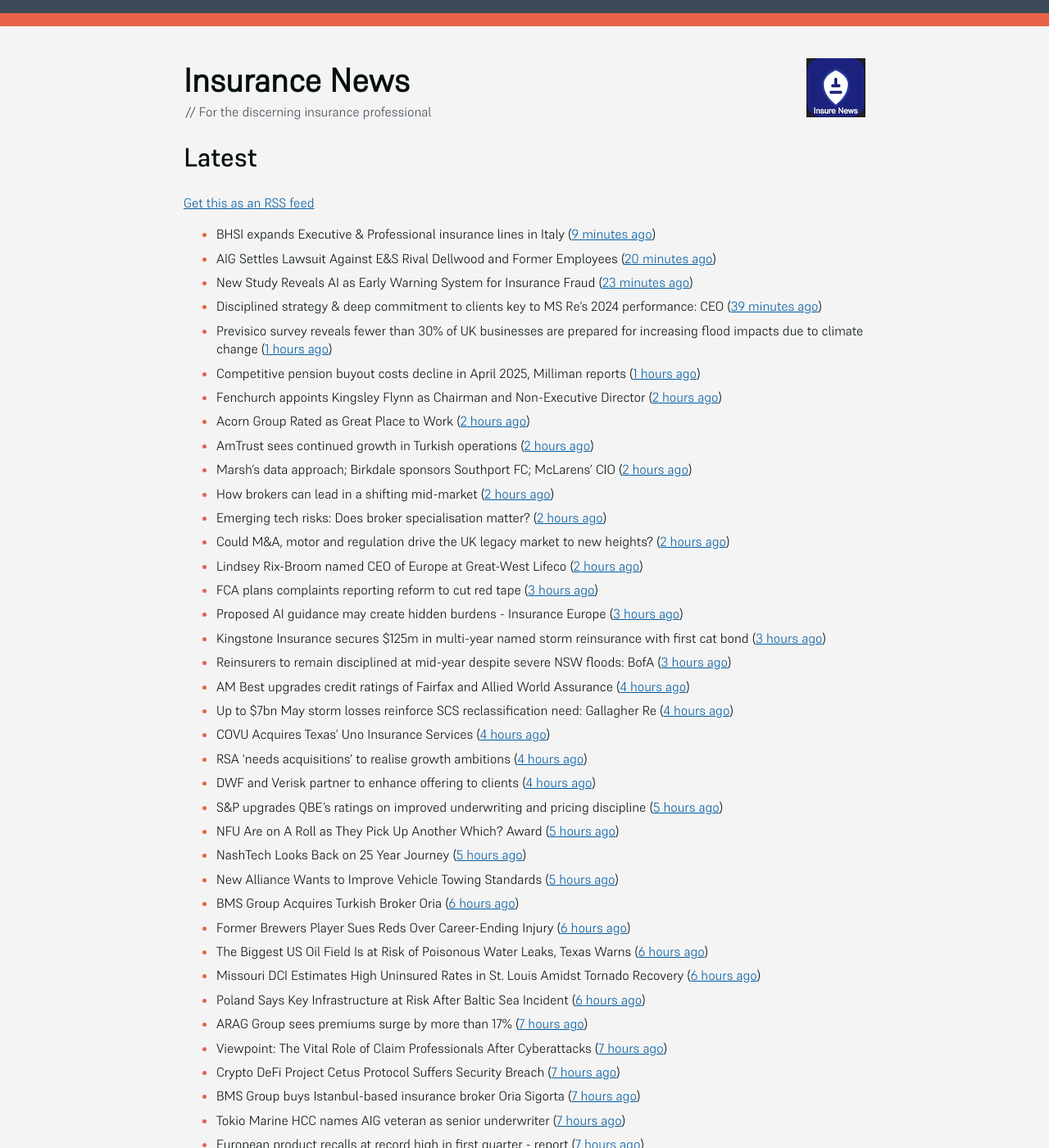
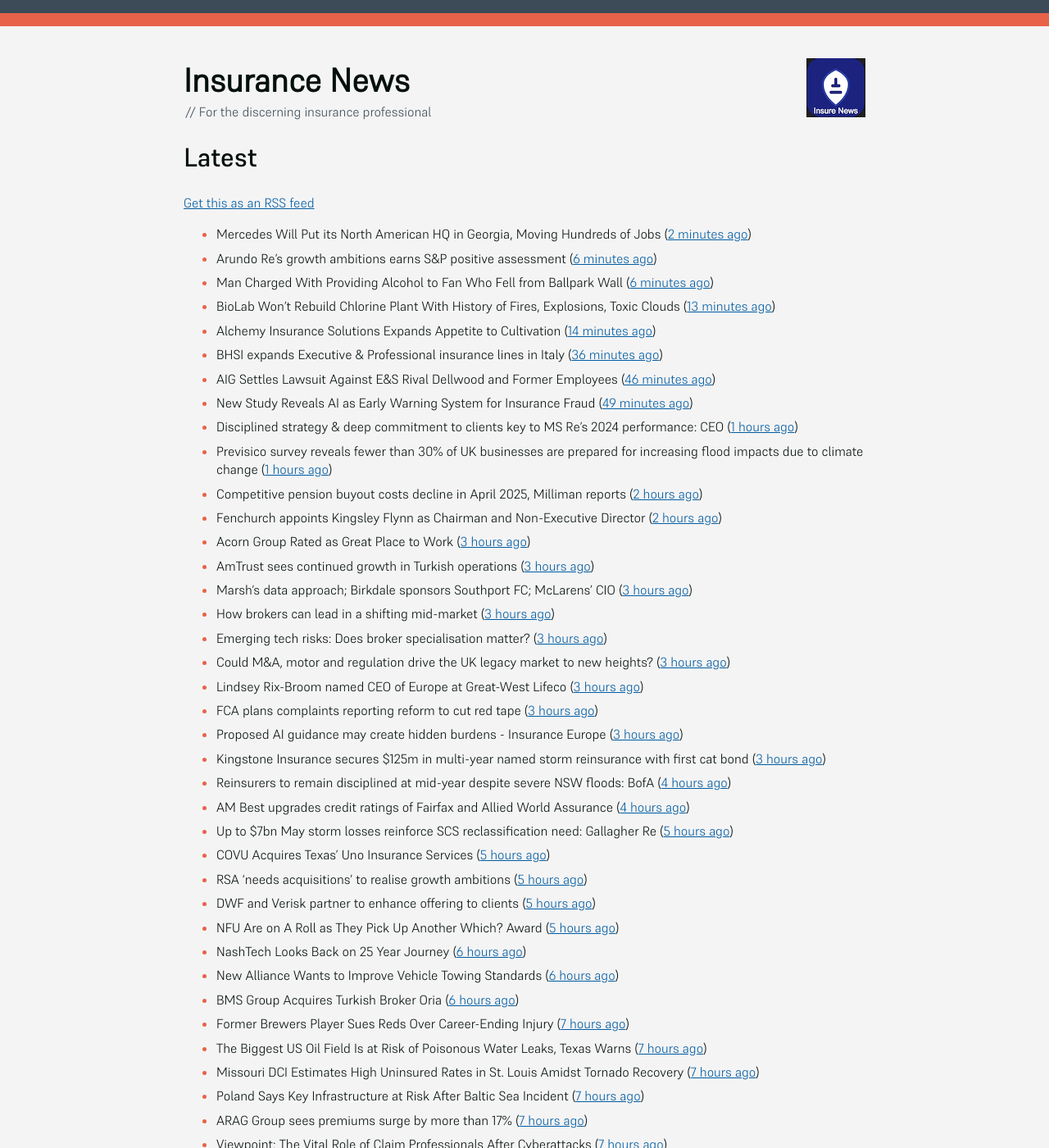
Before and after one commit to mat-0/feeds.thechels.uk, a Jekyll site: the page built from index.md, in a window 1280 px wide and 1400 px high. Shown: the whole window at 82% size. Built offline with Jekyll 4.4.1, drawn with Linux system fonts in a browser that asks for light colours; some of the changed text lies outside the part shown.

Commit message:
New Feed

```diff
--- a/index.md
+++ b/index.md
@@ -8,38 +8,42 @@ description: Latest Updates
 [Get this as an RSS feed](/feed.rss)
 
 <!-- news_marker starts -->
-- BHSI expands Executive & Professional insurance lines in Italy ([9 minutes ago](https://www.reinsurancene.ws/bhsi-expands-executive-professional-insurance-lines-in-italy/))
-- AIG Settles Lawsuit Against E&S Rival Dellwood and Former Employees ([20 minutes ago](https://www.insurancejournal.com/news/national/2025/05/23/824949.htm))
-- New Study Reveals AI as Early Warning System for Insurance Fraud ([23 minutes ago](https://insurance-edge.net/2025/05/23/new-study-reveals-ai-as-early-warning-system-for-insurance-fraud/))
-- Disciplined strategy & deep commitment to clients key to MS Re’s 2024 performance: CEO ([39 minutes ago](https://www.reinsurancene.ws/disciplined-strategy-deep-commitment-to-clients-key-to-ms-res-2024-performance-ceo/))
+- Mercedes Will Put its North American HQ in Georgia, Moving Hundreds of Jobs ([2 minutes ago](https://www.insurancejournal.com/news/southeast/2025/05/23/824961.htm))
+- Arundo Re’s growth ambitions earns S&P positive assessment ([6 minutes ago](https://www.reinsurancene.ws/arundo-res-growth-ambitions-earns-sp-positive-assessment/))
+- Man Charged With Providing Alcohol to Fan Who Fell from Ballpark Wall ([6 minutes ago](https://www.insurancejournal.com/news/east/2025/05/23/824958.htm))
+- BioLab Won’t Rebuild Chlorine Plant With History of Fires, Explosions, Toxic Clouds ([13 minutes ago](https://www.insurancejournal.com/news/southeast/2025/05/23/824955.htm))
+- Alchemy Insurance Solutions Expands Appetite to Cultivation ([14 minutes ago](https://www.insurancejournal.com/services/newswire/2025/05/23/822727.htm))
+- BHSI expands Executive & Professional insurance lines in Italy ([36 minutes ago](https://www.reinsurancene.ws/bhsi-expands-executive-professional-insurance-lines-in-italy/))
+- AIG Settles Lawsuit Against E&S Rival Dellwood and Former Employees ([46 minutes ago](https://www.insurancejournal.com/news/national/2025/05/23/824949.htm))
+- New Study Reveals AI as Early Warning System for Insurance Fraud ([49 minutes ago](https://insurance-edge.net/2025/05/23/new-study-reveals-ai-as-early-warning-system-for-insurance-fraud/))
+- Disciplined strategy & deep commitment to clients key to MS Re’s 2024 performance: CEO ([1 hours ago](https://www.reinsurancene.ws/disciplined-strategy-deep-commitment-to-clients-key-to-ms-res-2024-performance-ceo/))
 - Previsico survey reveals fewer than 30% of UK businesses are prepared for increasing flood impacts due to climate change ([1 hours ago](https://insurance-edge.net/2025/05/23/previsico-survey-reveals-fewer-than-30-of-uk-businesses-are-prepared-for-increasing-flood-impacts-due-to-climate-change/))
-- Competitive pension buyout costs decline in April 2025, Milliman reports ([1 hours ago](https://www.reinsurancene.ws/competitive-pension-buyout-costs-decline-in-april-2025-milliman-reports/))
+- Competitive pension buyout costs decline in April 2025, Milliman reports ([2 hours ago](https://www.reinsurancene.ws/competitive-pension-buyout-costs-decline-in-april-2025-milliman-reports/))
 - Fenchurch appoints Kingsley Flynn as Chairman and Non-Executive Director ([2 hours ago](https://www.reinsurancene.ws/fenchurch-appoints-kingsley-flynn-as-chairman-and-non-executive-director/))
-- Acorn Group Rated as Great Place to Work ([2 hours ago](https://insurance-edge.net/2025/05/23/acorn-group-rated-as-great-place-to-work/))
-- AmTrust sees continued growth in Turkish operations ([2 hours ago](https://www.reinsurancene.ws/amtrust-sees-continued-growth-in-turkish-operations/))
-- Marsh’s data approach; Birkdale sponsors Southport FC; McLarens’ CIO ([2 hours ago](https://www.postonline.co.uk/news/7957810/marsh%E2%80%99s-data-approach-birkdale-sponsors-southport-fc-mclarens%E2%80%99-cio))
-- How brokers can lead in a shifting mid-market ([2 hours ago](https://www.insurancebusinessmag.com/uk/news/breaking-news/how-brokers-can-lead-in-a-shifting-midmarket-536720.aspx))
-- Emerging tech risks: Does broker specialisation matter? ([2 hours ago](https://www.insurancebusinessmag.com/uk/news/technology/emerging-tech-risks-does-broker-specialisation-matter-536719.aspx))
-- Could M&A, motor and regulation drive the UK legacy market to new heights? ([2 hours ago](https://www.postonline.co.uk/reinsurance/7957816/could-ma-motor-and-regulation-drive-the-uk-legacy-market-to-new-heights))
-- Lindsey Rix-Broom named CEO of Europe at Great-West Lifeco ([2 hours ago](https://www.insurancebusinessmag.com/uk/news/life-insurance/lindsey-rixbroom-named-ceo-of-europe-at-greatwest-lifeco-536718.aspx))
+- Acorn Group Rated as Great Place to Work ([3 hours ago](https://insurance-edge.net/2025/05/23/acorn-group-rated-as-great-place-to-work/))
+- AmTrust sees continued growth in Turkish operations ([3 hours ago](https://www.reinsurancene.ws/amtrust-sees-continued-growth-in-turkish-operations/))
+- Marsh’s data approach; Birkdale sponsors Southport FC; McLarens’ CIO ([3 hours ago](https://www.postonline.co.uk/news/7957810/marsh%E2%80%99s-data-approach-birkdale-sponsors-southport-fc-mclarens%E2%80%99-cio))
+- How brokers can lead in a shifting mid-market ([3 hours ago](https://www.insurancebusinessmag.com/uk/news/breaking-news/how-brokers-can-lead-in-a-shifting-midmarket-536720.aspx))
+- Emerging tech risks: Does broker specialisation matter? ([3 hours ago](https://www.insurancebusinessmag.com/uk/news/technology/emerging-tech-risks-does-broker-specialisation-matter-536719.aspx))
+- Could M&A, motor and regulation drive the UK legacy market to new heights? ([3 hours ago](https://www.postonline.co.uk/reinsurance/7957816/could-ma-motor-and-regulation-drive-the-uk-legacy-market-to-new-heights))
+- Lindsey Rix-Broom named CEO of Europe at Great-West Lifeco ([3 hours ago](https://www.insurancebusinessmag.com/uk/news/life-insurance/lindsey-rixbroom-named-ceo-of-europe-at-greatwest-lifeco-536718.aspx))
 - FCA plans complaints reporting reform to cut red tape ([3 hours ago](https://www.insurancebusinessmag.com/uk/news/breaking-news/fca-plans-complaints-reporting-reform-to-cut-red-tape-536717.aspx))
 - Proposed AI guidance may create hidden burdens - Insurance Europe ([3 hours ago](https://www.insurancebusinessmag.com/uk/news/technology/proposed-ai-guidance-may-create-hidden-burdens--insurance-europe-536716.aspx))
 - Kingstone Insurance secures $125m in multi-year named storm reinsurance with first cat bond ([3 hours ago](https://www.reinsurancene.ws/kingstone-insurance-secures-125m-in-multi-year-named-storm-reinsurance-with-first-cat-bond/))
-- Reinsurers to remain disciplined at mid-year despite severe NSW floods: BofA ([3 hours ago](https://www.reinsurancene.ws/reinsurers-to-remain-disciplined-at-mid-year-despite-severe-nsw-floods-bofa/))
+- Reinsurers to remain disciplined at mid-year despite severe NSW floods: BofA ([4 hours ago](https://www.reinsurancene.ws/reinsurers-to-remain-disciplined-at-mid-year-despite-severe-nsw-floods-bofa/))
 - AM Best upgrades credit ratings of Fairfax and Allied World Assurance ([4 hours ago](https://www.reinsurancene.ws/am-best-upgrades-credit-ratings-of-fairfax-and-allied-world-assurance/))
-- Up to $7bn May storm losses reinforce SCS reclassification need: Gallagher Re ([4 hours ago](https://www.reinsurancene.ws/up-to-7bn-may-storm-losses-reinforce-scs-reclassification-need-gallagher-re/))
-- COVU Acquires Texas’ Uno Insurance Services ([4 hours ago](https://www.insurancejournal.com/news/southcentral/2025/05/23/824917.htm))
-- RSA ‘needs acquisitions’ to realise growth ambitions ([4 hours ago](https://www.postonline.co.uk/news/7957807/rsa-%E2%80%98needs-acquisitions%E2%80%99-to-realise-growth-ambitions))
-- DWF and Verisk partner to enhance offering to clients ([4 hours ago](https://www.postonline.co.uk/news/7957815/dwf-and-verisk-partner-to-enhance-offering-to-clients))
-- S&P upgrades QBE’s ratings on improved underwriting and pricing discipline ([5 hours ago](https://www.reinsurancene.ws/sp-upgrades-qbes-ratings-on-improved-underwriting-and-pricing-discipline/))
+- Up to $7bn May storm losses reinforce SCS reclassification need: Gallagher Re ([5 hours ago](https://www.reinsurancene.ws/up-to-7bn-may-storm-losses-reinforce-scs-reclassification-need-gallagher-re/))
+- COVU Acquires Texas’ Uno Insurance Services ([5 hours ago](https://www.insurancejournal.com/news/southcentral/2025/05/23/824917.htm))
+- RSA ‘needs acquisitions’ to realise growth ambitions ([5 hours ago](https://www.postonline.co.uk/news/7957807/rsa-%E2%80%98needs-acquisitions%E2%80%99-to-realise-growth-ambitions))
+- DWF and Verisk partner to enhance offering to clients ([5 hours ago](https://www.postonline.co.uk/news/7957815/dwf-and-verisk-partner-to-enhance-offering-to-clients))
 - NFU Are on A Roll as They Pick Up Another Which? Award ([5 hours ago](https://insurance-edge.net/2025/05/23/nfu-are-on-a-roll-as-they-pick-up-another-which-award/))
-- NashTech Looks Back on 25 Year Journey ([5 hours ago](https://insurance-edge.net/2025/05/23/nashtech-looks-back-on-25-year-journey/))
-- New Alliance Wants to Improve Vehicle Towing Standards ([5 hours ago](https://insurance-edge.net/2025/05/23/new-alliance-wants-to-improve-vehicle-towing-standards/))
+- NashTech Looks Back on 25 Year Journey ([6 hours ago](https://insurance-edge.net/2025/05/23/nashtech-looks-back-on-25-year-journey/))
+- New Alliance Wants to Improve Vehicle Towing Standards ([6 hours ago](https://insurance-edge.net/2025/05/23/new-alliance-wants-to-improve-vehicle-towing-standards/))
 - BMS Group Acquires Turkish Broker Oria ([6 hours ago](https://www.insurancejournal.com/news/international/2025/05/23/824941.htm))
-- Former Brewers Player Sues Reds Over Career-Ending Injury ([6 hours ago](https://www.insurancejournal.com/news/midwest/2025/05/23/824903.htm))
-- The Biggest US Oil Field Is at Risk of Poisonous Water Leaks, Texas Warns ([6 hours ago](https://www.insurancejournal.com/news/southcentral/2025/05/23/824907.htm))
-- Missouri DCI Estimates High Uninsured Rates in St. Louis Amidst Tornado Recovery ([6 hours ago](https://www.insurancejournal.com/news/midwest/2025/05/23/824913.htm))
-- Poland Says Key Infrastructure at Risk After Baltic Sea Incident ([6 hours ago](https://www.insurancejournal.com/news/international/2025/05/23/824938.htm))
+- Former Brewers Player Sues Reds Over Career-Ending Injury ([7 hours ago](https://www.insurancejournal.com/news/midwest/2025/05/23/824903.htm))
+- The Biggest US Oil Field Is at Risk of Poisonous Water Leaks, Texas Warns ([7 hours ago](https://www.insurancejournal.com/news/southcentral/2025/05/23/824907.htm))
+- Missouri DCI Estimates High Uninsured Rates in St. Louis Amidst Tornado Recovery ([7 hours ago](https://www.insurancejournal.com/news/midwest/2025/05/23/824913.htm))
+- Poland Says Key Infrastructure at Risk After Baltic Sea Incident ([7 hours ago](https://www.insurancejournal.com/news/international/2025/05/23/824938.htm))
 - ARAG Group sees premiums surge by more than 17% ([7 hours ago](https://www.insurancebusinessmag.com/uk/news/breaking-news/arag-group-sees-premiums-surge-by-more-than-17-536693.aspx))
 - Viewpoint: The Vital Role of Claim Professionals After Cyberattacks ([7 hours ago](https://www.insurancejournal.com/news/national/2025/05/23/824781.htm))
 - Crypto DeFi Project Cetus Protocol Suffers Security Breach ([7 hours ago](https://www.insurancejournal.com/news/international/2025/05/23/824934.htm))
@@ -47,27 +51,23 @@ description: Latest Updates
 - Tokio Marine HCC names AIG veteran as senior underwriter ([7 hours ago](https://www.insurancebusinessmag.com/uk/news/professional-liability/tokio-marine-hcc-names-aig-veteran-as-senior-underwriter-536690.aspx))
 - European product recalls at record high in first quarter - report ([7 hours ago](https://www.insurancebusinessmag.com/uk/news/breaking-news/european-product-recalls-at-record-high-in-first-quarter--report-536689.aspx))
 - US ‘Not Convinced’ About Lower G7 Price Cap on Russian Oil, European Official Says ([7 hours ago](https://www.insurancejournal.com/news/international/2025/05/23/824931.htm))
-- Four Die as Floods Hammer Area North of Sydney, With More Rain Coming ([7 hours ago](https://www.insurancejournal.com/news/international/2025/05/23/824927.htm))
+- Four Die as Floods Hammer Area North of Sydney, With More Rain Coming ([8 hours ago](https://www.insurancejournal.com/news/international/2025/05/23/824927.htm))
 - In Lawsuit Over Teen’s Death, Judge Rejects Free Speech Rights for AI Chatbots ([8 hours ago](https://www.insurancejournal.com/news/national/2025/05/23/824758.htm))
 - European Officials Weigh Response to US Efforts to Thwart Local DEI Programs ([8 hours ago](https://www.insurancejournal.com/news/international/2025/05/23/824762.htm))
-- ‘Big Beautiful’ Tax Breaks for Insurance Agents in Bill Passed by House, Says Big I ([8 hours ago](https://www.insurancejournal.com/news/national/2025/05/23/824883.htm))
-- Underwriters of the Future Are Constant Partners With Agents, Carrier Exec Says ([8 hours ago](https://www.insurancejournal.com/news/national/2025/05/23/824719.htm))
-- Georgia Tort Reform Law Means New Hurdles for Injured People and Attorneys ([8 hours ago](https://www.insurancejournal.com/news/southeast/2025/05/23/824861.htm))
-- Former Harvard Morgue Manager Pleads Guilty To Selling Stolen Human Remains ([8 hours ago](https://www.insurancejournal.com/news/east/2025/05/23/824859.htm))
-- Ships Have Been Hitting Brooklyn Bridge for Years But Without Fatalities Until Now ([8 hours ago](https://www.insurancejournal.com/news/east/2025/05/23/824881.htm))
-- Massachusetts Hacker to Plead Guilty to PowerSchool Data Breach ([8 hours ago](https://www.insurancejournal.com/news/east/2025/05/23/824874.htm))
-- People Moves: Big I New York Elects Gonyo as Board Chair and 4 Regional Directors ([8 hours ago](https://www.insurancejournal.com/news/east/2025/05/23/824816.htm))
-- Pacific Northwest Drivers Think They’re Safe, But Aren’t So Sure About Others ([8 hours ago](https://www.insurancejournal.com/news/west/2025/05/23/824682.htm))
-- Are e-scooters worth the hassle? ([8 hours ago](https://www.postonline.co.uk/regulation/7957744/are-e-scooters-worth-the-hassle))
-- Penny Black’s Social Diary: Crawford’s wind; Zurich’s golfing prowess ([8 hours ago](https://www.postonline.co.uk/people/7957569/penny-black%E2%80%99s-social-diary-crawford%E2%80%99s-wind-zurich%E2%80%99s-golfing-prowess))
-- Get Ready for Another Busy Atlantic Hurricane Season ([16 hours ago](https://www.insurancejournal.com/news/national/2025/05/22/824899.htm))
-- Senate Votes to Block California’s Rule to Ban Sale of New Gas-Powered Cars by 2035 ([17 hours ago](https://www.insurancejournal.com/news/west/2025/05/22/824884.htm))
-- CFC boosts cyber cover for high-risk digital sectors ([18 hours ago](https://www.insurancebusinessmag.com/uk/news/cyber/cfc-boosts-cyber-cover-for-highrisk-digital-sectors-536652.aspx))
+- ‘Big Beautiful’ Tax Breaks for Insurance Agents in Bill Passed by House, Says Big I ([9 hours ago](https://www.insurancejournal.com/news/national/2025/05/23/824883.htm))
+- Underwriters of the Future Are Constant Partners With Agents, Carrier Exec Says ([9 hours ago](https://www.insurancejournal.com/news/national/2025/05/23/824719.htm))
+- Georgia Tort Reform Law Means New Hurdles for Injured People and Attorneys ([9 hours ago](https://www.insurancejournal.com/news/southeast/2025/05/23/824861.htm))
+- Former Harvard Morgue Manager Pleads Guilty To Selling Stolen Human Remains ([9 hours ago](https://www.insurancejournal.com/news/east/2025/05/23/824859.htm))
+- Ships Have Been Hitting Brooklyn Bridge for Years But Without Fatalities Until Now ([9 hours ago](https://www.insurancejournal.com/news/east/2025/05/23/824881.htm))
+- Massachusetts Hacker to Plead Guilty to PowerSchool Data Breach ([9 hours ago](https://www.insurancejournal.com/news/east/2025/05/23/824874.htm))
+- People Moves: Big I New York Elects Gonyo as Board Chair and 4 Regional Directors ([9 hours ago](https://www.insurancejournal.com/news/east/2025/05/23/824816.htm))
+- Pacific Northwest Drivers Think They’re Safe, But Aren’t So Sure About Others ([9 hours ago](https://www.insurancejournal.com/news/west/2025/05/23/824682.htm))
+- Are e-scooters worth the hassle? ([9 hours ago](https://www.postonline.co.uk/regulation/7957744/are-e-scooters-worth-the-hassle))
+- Penny Black’s Social Diary: Crawford’s wind; Zurich’s golfing prowess ([9 hours ago](https://www.postonline.co.uk/people/7957569/penny-black%E2%80%99s-social-diary-crawford%E2%80%99s-wind-zurich%E2%80%99s-golfing-prowess))
+- CFC boosts cyber cover for high-risk digital sectors ([19 hours ago](https://www.insurancebusinessmag.com/uk/news/cyber/cfc-boosts-cyber-cover-for-highrisk-digital-sectors-536652.aspx))
 - Combating misinformation strategy: Verify, then trust ([19 hours ago](https://www.dig-in.com/opinion/strategies-for-fighting-misinformation))
 - AI is changing insurance strategies for small businesses ([19 hours ago](https://www.dig-in.com/opinion/ai-is-changing-insurance-strategies-for-small-businesses))
-- D.A. Says Former California Police Officer on Workers’ Comp Went to Festival, Skied ([20 hours ago](https://www.insurancejournal.com/news/west/2025/05/22/824698.htm))
-- People Moves: Swingle Collins & Associates Names Curtis as President ([21 hours ago](https://www.insurancejournal.com/news/southcentral/2025/05/22/824852.htm))
-- Kota Raises $14.5 Million to Streamline Insurance Benefits Infrastructure ([21 hours ago](https://www.insurtechinsights.com/kota-raises-14-5-million-to-streamline-insurance-benefits-infrastructure/))
+- Kota Raises $14.5 Million to Streamline Insurance Benefits Infrastructure ([22 hours ago](https://www.insurtechinsights.com/kota-raises-14-5-million-to-streamline-insurance-benefits-infrastructure/))
 - State Farm's added California rate hike request gets pushback ([23 hours ago](https://www.dig-in.com/news/state-farms-added-california-rate-hike-gets-pushback))
 - Previsico Report Finds Fewer Than 30% of UK Businesses Prepared for Growing Flood Risks Amid Climate Change ([1 days ago](https://www.insurtechinsights.com/previsico-report-finds-fewer-than-30-of-uk-businesses-prepared-for-growing-flood-risks-amid-climate-change/))
 - Marsh McLennan settles massive lawsuit ([1 days ago](https://www.insurancebusinessmag.com/uk/news/legal-insights/marsh-mclennan-settles-massive-lawsuit-536579.aspx))
@@ -122,7 +122,7 @@ description: Latest Updates
 - MGAs: Turning financial infrastructure into a strategic advantage ([2 days ago](https://www.dig-in.com/opinion/turning-financial-infrastructure-into-a-strategic-advantage))
 - Insurers must manage governance and bias to comply with AI regulation, experts say ([2 days ago](https://www.dig-in.com/news/ai-governance-and-bias-become-compliance-issues-for-insurers))
 - Cytora and Aisix Solutions Partner to Bolster Insurers’ Wildfire Risk Management ([2 days ago](https://www.insurtechinsights.com/cytora-and-aisix-solutions-partner-to-bolster-insurers-wildfire-risk-management/))
-- Nearmap to Acquire Itel in $1.3 Billion Deal, Creating $8 Billion Property Intelligence Powerhouse ([2 days ago](https://www.insurtechinsights.com/nearmap-to-acquire-itel-in-1-3-billion-deal-creating-8-billion-property-intelligence-powerhouse/))
+- Nearmap to Acquire Itel in $1.3 Billion Deal, Creating $8 Billion Property Intelligence Powerhouse ([3 days ago](https://www.insurtechinsights.com/nearmap-to-acquire-itel-in-1-3-billion-deal-creating-8-billion-property-intelligence-powerhouse/))
 - Demand for support for Parkinsons and other long-term conditions is up 30%, finds RedArc ([3 days ago](https://ifamagazine.com/demand-for-support-for-parkinsons-and-other-long-term-conditions-is-up-30-finds-redarc/))
 - Ageas to keep Esure and Saga brands ([3 days ago](https://www.postonline.co.uk/news/7957788/ageas-to-keep-esure-and-saga-brands))
 - Aviva targets midmarket with updated multinational proposition ([3 days ago](https://www.postonline.co.uk/broker/7957787/aviva-targets-midmarket-with-updated-multinational-proposition))
```
